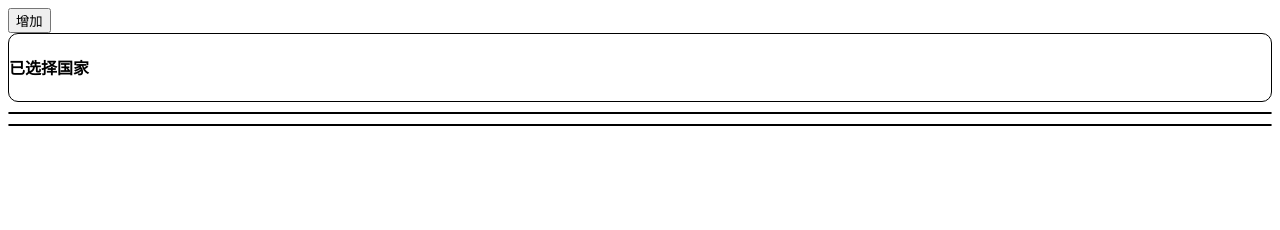
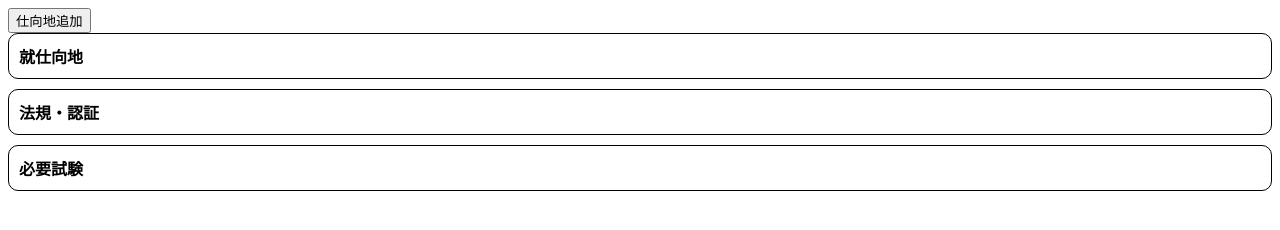
Before and after one commit to zhchy1996/anzi, an Electron app: page index.html in a window 1280 px wide. Drawn offline with nearby package versions, Linux system fonts and the light colour scheme.

Commit message:
fix text

```diff
--- a/index.html
+++ b/index.html
@@ -12,6 +12,9 @@
         #app {
             min-height: 100%
         }
+        h4 {
+            margin: 0;
+        }
         .addDialog {
             position: fixed;
             top: 50%;
@@ -22,10 +25,12 @@
             border-radius: 10px;
         }
         .choosed-list {
+            padding: 10px;
             border: 1px solid #000;
             border-radius: 10px;
         }
         .certifiedList-wrapper {
+            padding: 10px;
             margin-top: 10px;
             border: 1px solid #000;
             border-radius: 10px;
@@ -38,21 +43,23 @@
 </head>
 <body>
     <div id="app">
-        <button @click="addClick">增加</button>
+        <button @click="addClick">仕向地追加</button>
 
         <div class="choosed-list">
-            <h4>已选择国家</h4>
+            <h4>就仕向地</h4>
             <div v-for="(item, index) in pickedCountrys">
                 {{item.continent}} {{item.country}}
                 <span class="delete" @click="handleDelete(index)">X</span>
             </div>
         </div>
         <div class="certifiedList-wrapper">
+            <h4>法規・認証</h4>
             <div v-for="item in certifiedList" class="item">
                 {{ item }}
             </div>
         </div>
         <div class="certifiedList-wrapper">
+            <h4>必要試験</h4>
             <div v-for="item in experimentList" class="item">
                 {{ item }}
             </div>
@@ -72,14 +79,14 @@
                 </select>
             </div>
 
-                <button @click="confirm">confirm</button>
+                <button style="margin-top: 10px" @click="confirm">confirm</button>
         </div>
     </div>
 
     <script>
         const certifiedData = {"亚洲":{"A":{"认证A":true,"认证B":true,"认证C":false,"认证D":false,"认证E":false,"认证F":false,"认证G":false},"B":{"认证A":false,"认证B":false,"认证C":false,"认证D":false,"认证E":false,"认证F":false,"认证G":false},"C":{"认证A":false,"认证B":true,"认证C":false,"认证D":false,"认证E":false,"认证F":false,"认证G":true},"D":{"认证A":false,"认证B":false,"认证C":true,"认证D":false,"认证E":false,"认证F":false,"认证G":false}},"非洲":{"E":{"认证A":false,"认证B":false,"认证C":false,"认证D":false,"认证E":false,"认证F":true,"认证G":false},"F":{"认证A":true,"认证B":false,"认证C":false,"认证D":false,"认证E":false,"认证F":false,"认证G":false}},"北美洲":{"G":{"认证A":false,"认证B":false,"认证C":false,"认证D":false,"认证E":true,"认证F":false,"认证G":false},"H":{"认证A":false,"认证B":false,"认证C":false,"认证D":false,"认证E":false,"认证F":false,"认证G":true}}};
 
-        const experimentData = {"亚洲":{"B":{"认证A":false,"认证B":false,"认证C":false,"认证D":false,"认证E":false,"认证F":false,"认证G":false},"C":{"认证A":false,"认证B":true,"认证C":false,"认证D":false,"认证E":false,"认证F":false,"认证G":true},"D":{"认证A":false,"认证B":false,"认证C":true,"认证D":false,"认证E":false,"认证F":false,"认证G":false}},"非洲":{"E":{"认证A":false,"认证B":false,"认证C":false,"认证D":false,"认证E":false,"认证F":true,"认证G":false},"F":{"认证A":true,"认证B":false,"认证C":false,"认证D":false,"认证E":false,"认证F":false,"认证G":false}},"北美洲":{"G":{"认证A":false,"认证B":false,"认证C":false,"认证D":false,"认证E":true,"认证F":false,"认证G":false},"H":{"认证A":false,"认证B":false,"认证C":false,"认证D":false,"认证E":false,"认证F":false,"认证G":true}}}
+        const experimentData = {}
 
         const { createApp, ref, reactive, computed } = Vue
 
```
